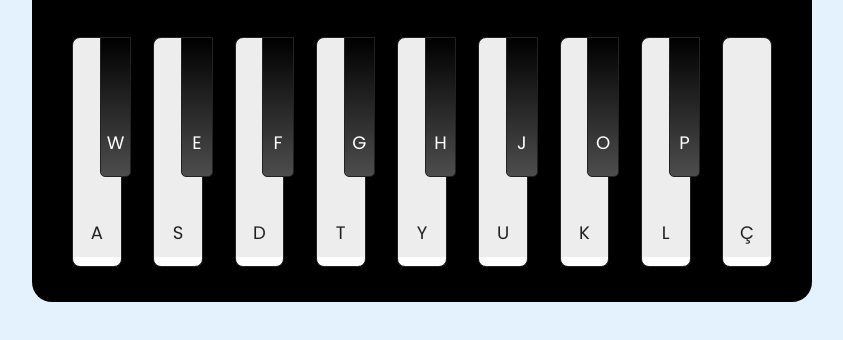
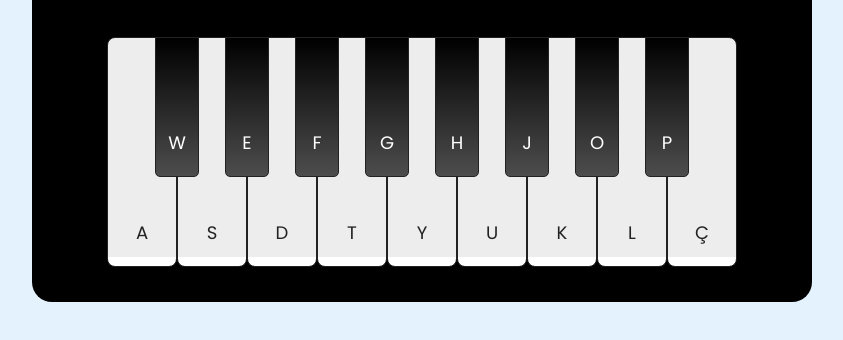
Before and after one commit to lobotelho22/simulador-piano-dio, a plain HTML site: page index.html in a window 1280 px wide. Shown: the part 288-628 px from the top of the page, without its empty margins (218-1061 px from the left). Drawn offline with Linux system fonts and the light colour scheme.

Commit message:
refat: corrigida a posição do teclado no piano, centralizando o item

```diff
--- a/index.html
+++ b/index.html
@@ -24,6 +24,7 @@
                 <span>Teclas</span> <input type="checkbox" name="" id="" checked>
             </div>
         </header>
+        <main>
             <ul class="piano-keys">
                 <li class="key white"><span>a</span></li>
                 <li class="key black"><span>w</span></li>
@@ -43,6 +44,7 @@
                 <li class="key black"><span>p</span></li>
                 <li class="key white"><span>ç</span></li>
             </ul>
+        </main>
     </div>
     <script src="./src/scripts/engine.js"></script>
 </body>
--- a/src/styles/main.css
+++ b/src/styles/main.css
@@ -70,6 +70,7 @@ header .column span {
 
 .piano-keys {
     display: flex;
+    justify-content: center;
     margin-top: 40px;
 }
 
@@ -97,7 +98,7 @@ header .column span {
     background-image: linear-gradient(rgb(0,0,0), rgba(77,77,77));
     border-radius: 0 0 5px 5px;
     z-index: 2;
-    margin: 0 22px 0 -22px;
+    margin: 0 -22px 0 -22px;
 }
 
 .piano-keys span {
```
Lines whose indentation alone changed are shown as unchanged.
